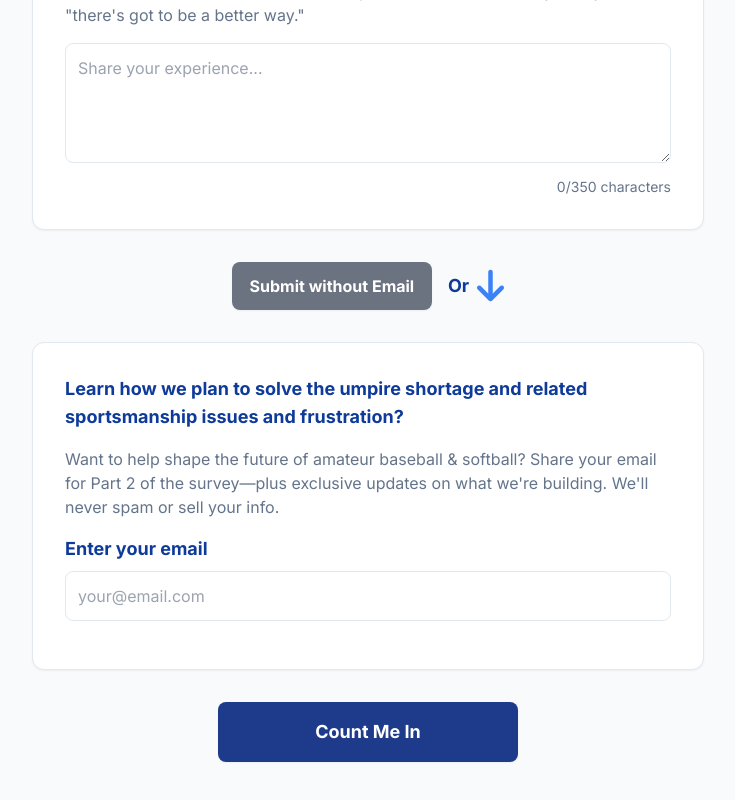
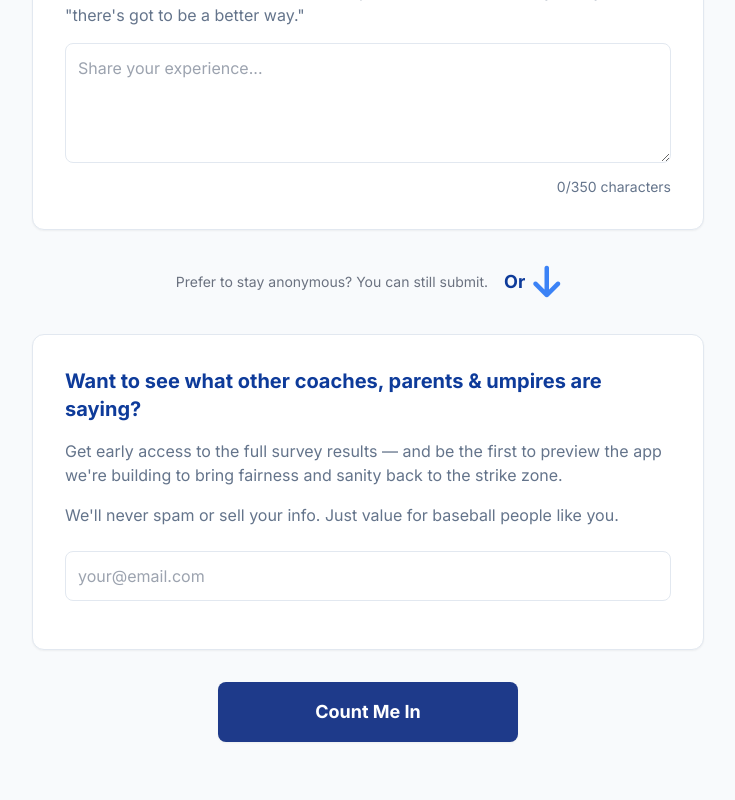
Before and after one commit to robreganSF/youth-survey, a React (Vite) app: page / in a window 1280 px wide. Shown: the part 850-1650 px from the top of the page, without its empty margins (272-1007 px from the left). Built offline with nearby package versions, Linux system fonts and the light colour scheme.

Commit message:
Update survey form: Improve email opt-in messaging and make anonymous submission less prominent

```diff
--- a/components/SurveyForm.tsx
+++ b/components/SurveyForm.tsx
@@ -225,9 +225,9 @@ function SurveyForm() {
             <button
               type="button"
               onClick={handleSubmitWithoutEmail}
-              className="w-[200px] bg-gray-500 text-white py-3 px-4 rounded-lg text-base font-bold hover:bg-gray-600 transition-all duration-300 shadow-sm hover:shadow-md transform hover:-translate-y-0.5"
+              className="text-sm text-gray-500 hover:text-gray-600 transition-colors"
             >
-              Submit without Email
+              Prefer to stay anonymous? You can still submit.
             </button>
             <div className="flex items-center gap-2">
               <span className="text-lg font-bold text-foreground">Or</span>
@@ -237,14 +237,16 @@ function SurveyForm() {
 
           {/* Email Section - Full Width */}
           <div className="bg-card p-8 rounded-xl shadow-sm border border-border">
-            <label className="block text-lg font-bold text-foreground mb-4">
-              Learn how we plan to solve the umpire shortage and related sportsmanship issues and frustration?
-            </label>
+            <h3 className="text-xl font-bold text-foreground mb-4">
+              Want to see what other coaches, parents & umpires are saying?
+            </h3>
             <p className="text-base text-muted-foreground mb-4">
-              Want to help shape the future of amateur baseball & softball? Share your email for Part 2 of the survey—plus exclusive updates on what we're building. We'll never spam or sell your info.
+              Get early access to the full survey results — and be the first to preview the app we're building to bring fairness and sanity back to the strike zone.
+            </p>
+            <p className="text-base text-muted-foreground mb-6">
+              We'll never spam or sell your info. Just value for baseball people like you.
             </p>
             <div className="mb-4">
-              <p className="text-lg font-bold text-foreground mb-2">Enter your email</p>
               <input
                 type="email"
                 name="subscribe_email"
```
